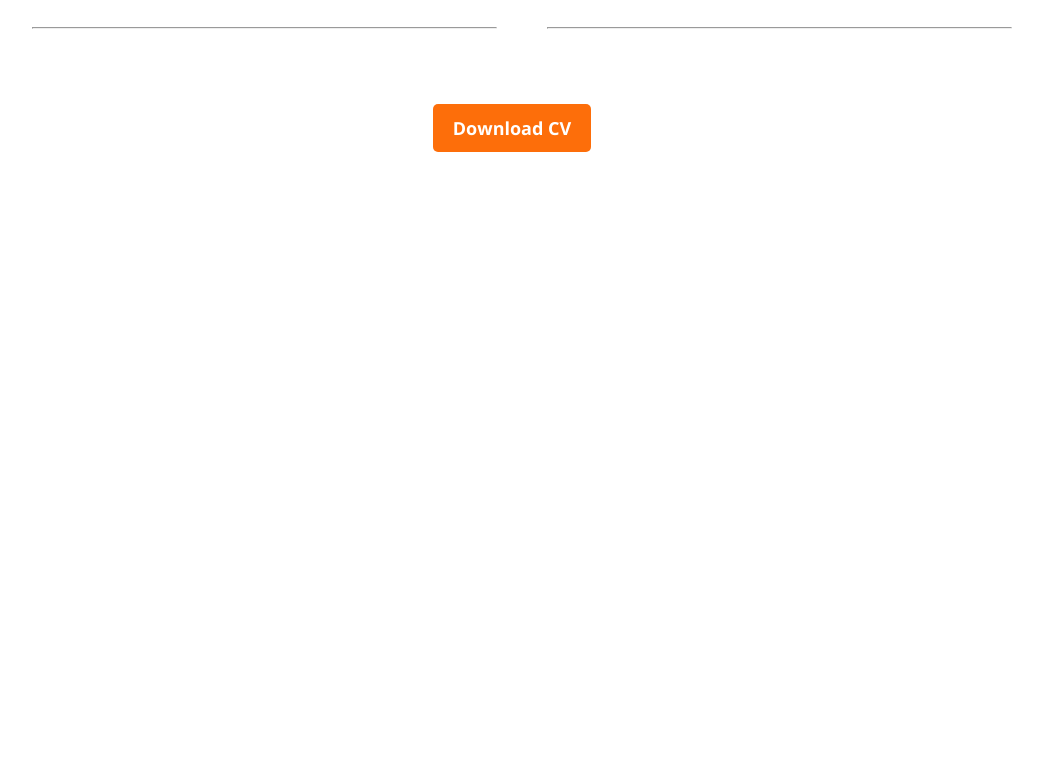
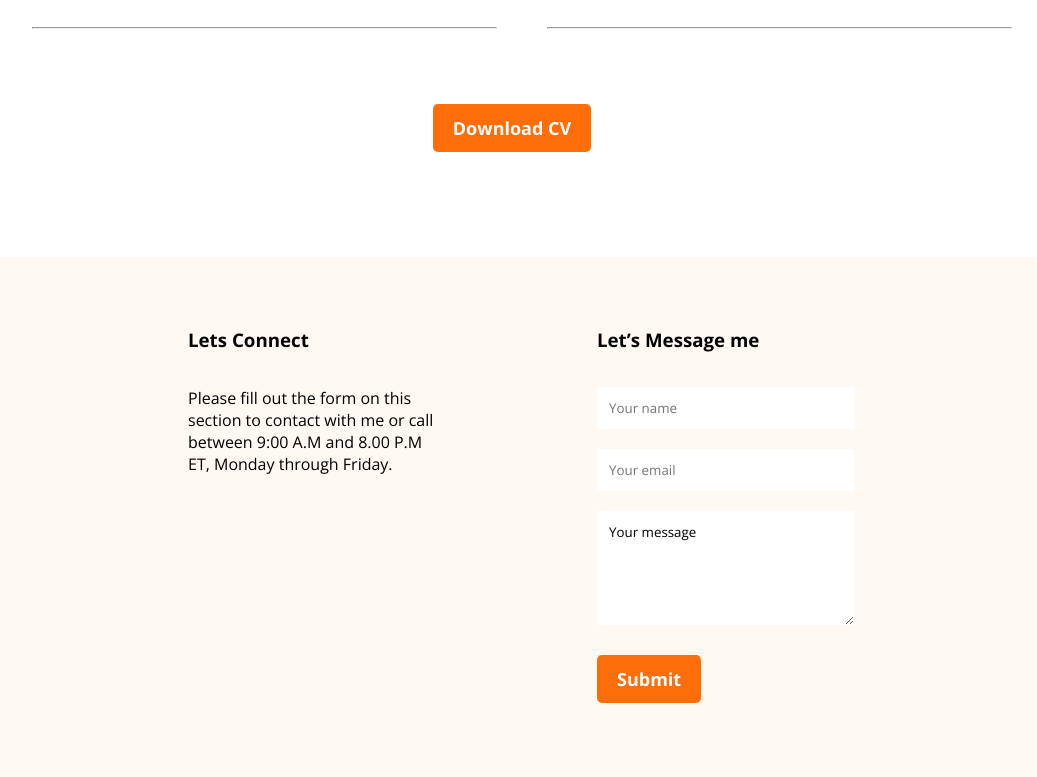
Before and after one commit to wadsahin/developer-portfolio, a plain HTML site: page index.html in a window 1280 px wide. Shown: the part 2893-3670 px from the top of the page, without its empty margins (118-1155 px from the left). Before the commit the page ends 3150 px from the top, so only its background shows below. Drawn offline with nearby package versions, Linux system fonts and the light colour scheme.

Commit message:
footer added without icons

```diff
--- a/index.html
+++ b/index.html
@@ -166,6 +166,34 @@
                 </div>
             </div>
          </section>
+        <!-- footer section start -->
+         <footer class="footer-section bg-primary">
+            <div class="footer-container">
+                <div class="footer-column">
+                    <h3 class="f-col-title">Lets Connect</h3>
+                    <p class="f-col-desc">Please fill out the form on this section to contact with me or call between 9:00 A.M and 8.00 P.M ET, Monday through Friday.</p>
+                </div>
+                <div class="footer-column">
+                    <h3 class="f-col-title">Let’s Message me</h3>
+                    <form action="">
+                        <div class="form-data">
+                            <input type="text" placeholder="Your name">
+                        </div>
+
+                        <div class="form-data">
+                            <input type="text" placeholder="Your email">
+                        </div>
+
+                        <div class="form-data">
+                            <textarea name="" id="" rows="5">Your message</textarea>
+                        </div>
+                        <div><button class="btn-primary">Submit</button></div>
+                    </form>
+
+                </div>
+            </div>
+         </footer>
+
 
     </main>
 </body>
--- a/styles/style.css
+++ b/styles/style.css
@@ -275,3 +275,42 @@ nav ul li a {
     gap: 14px;
 
 }
+
+/* footer styles */
+.footer-section{
+    height: 520px;
+    display: flex;
+    justify-content: center;
+    align-items: center;
+
+}
+.footer-container{
+    width: 60%;
+    display: flex;
+    gap: 50px;
+    margin: 40px;
+
+
+}
+.footer-column{
+    /* border: 1px solid green; */
+    width: 100%;
+    display: flex;
+    flex-direction: column;
+    gap: 35px;
+    padding: 50px;
+
+}
+.footer-column form{
+    display: flex;
+    flex-direction: column;
+    /* align-items: center; */
+    justify-content: center;
+    gap: 20px;
+}
+form .form-data input, textarea{
+    width: 90%;
+    padding: 12px;
+    border: none;
+    border: 10px;
+}
```
